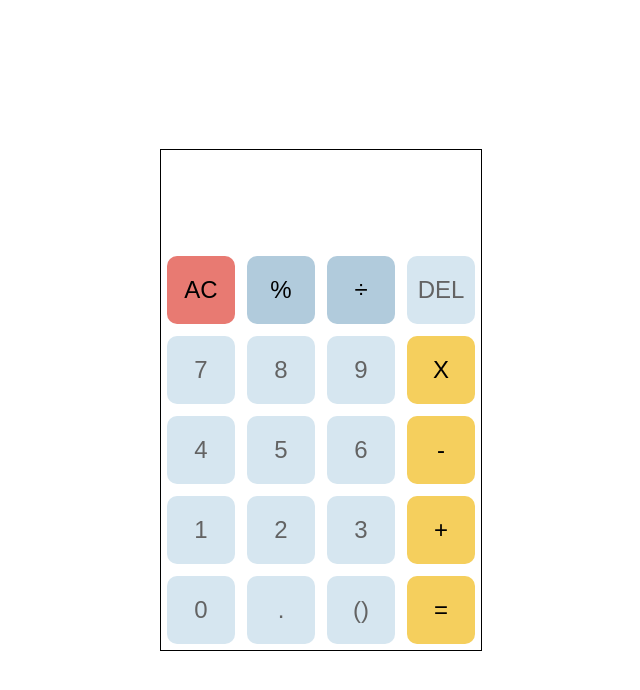
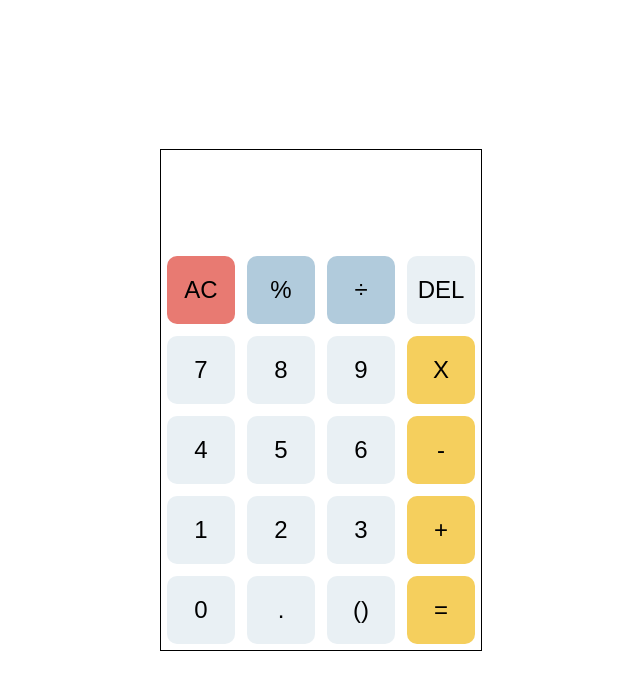
Before and after one commit to D4vc-198/Calculadora, a React (Create React App) app: page / in a window 1280 px wide. Shown: the top 690 px of the page, without its empty margins (319-959 px from the left). Built offline with nearby package versions, Linux system fonts and the light colour scheme.

Commit message:
button color change

```diff
--- a/src/styles/CustomButton.css
+++ b/src/styles/CustomButton.css
@@ -1,5 +1,5 @@
 :root {
-    --Bg-btn-number: #D6E6F0;
+    --Bg-btn-number: #E9F0F4;
     --Bg-btn-operation-basic: #F5CF5D;
     --Bg-btn-operation-advanced: #B1CBDC;
     --Bg-btn-action: #E87A72;
@@ -26,7 +26,7 @@
 }
 
 .btn-number {
-    color: #636363;
+    color: #000;
     background-color: var(--Bg-btn-number);
 }
 
```
